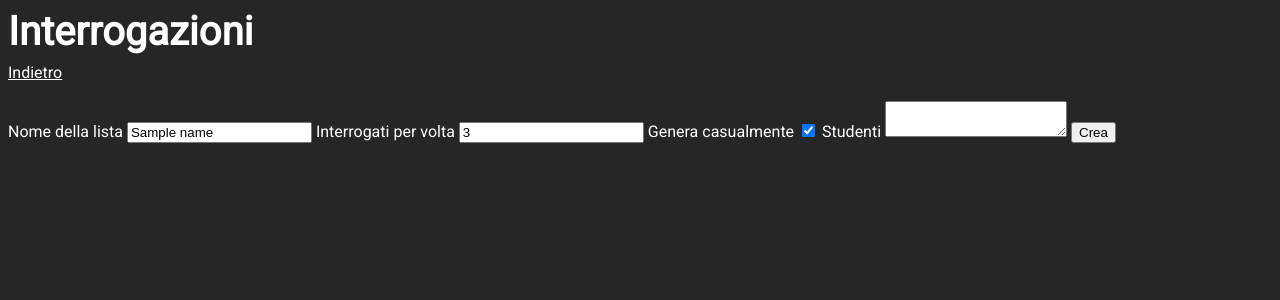
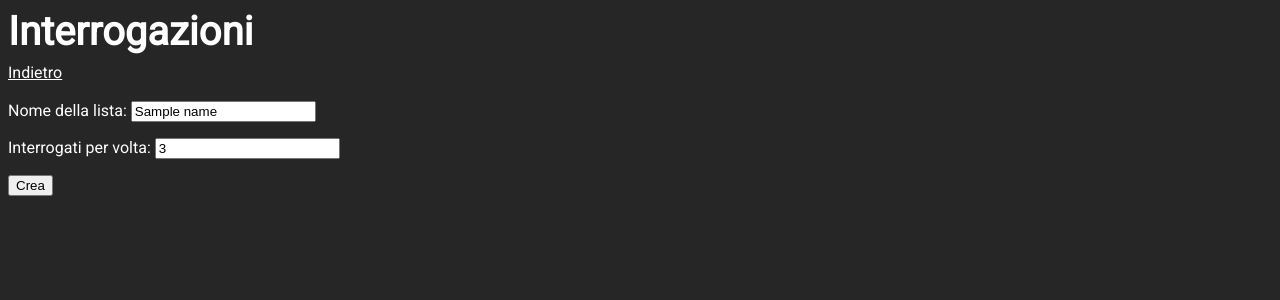
Before and after one commit to Trinitrotoluenisti/interrogazioni, a Flask app: template application/templates/create_list.html in a window 1280 px wide. Shown: the top 300 px of the page. Run offline with Flask 2, Linux system fonts and the light colour scheme; the template is opened without the code that fills it: most values are stand-ins (such as "Sample title", 1, 10 or a date in 2020); parts of the project's set-up code (start-up, migrations or seed data) failed here and were passed over.

Commit message:
Started working on create list page. Now students lists only generate randomly

```diff
--- a/application/static/style/index.css
+++ b/application/static/style/index.css
@@ -16,7 +16,7 @@
     background-color: var(--main);
 
     margin: 1vh 1vh 0 0;
-    padding: 1.4vw;
+    padding: 1vw;
 }
 
 .subject {
@@ -31,8 +31,8 @@
 .reserves { font-style: italic; }
 
 
-@media screen and (min-width: 375px) and (max-width: 850px) {
+@media only screen and (max-width: 850px) {
     .list {
-        padding: 2.1vw;
+        padding: 2vw;
     }
 }
--- a/application/static/style/main.css
+++ b/application/static/style/main.css
@@ -36,3 +36,11 @@ a:hover {
 
     cursor: pointer;
 }
+
+input[type=text] {
+    margin-bottom: 2vh;
+}
+
+input[type=submit] {
+    margin-top: 2vh;
+}
--- a/application/templates/create_list.html
+++ b/application/templates/create_list.html
@@ -5,17 +5,15 @@
     <br>
 
     <form action="/lists/new" method="POST">
-        <label for="name">Nome della lista</label>
+        <label for="name">Nome della lista:</label>
         <input type="text" name="name" value="{{ name|default('', false) }}" required>
 
-        <label for="step">Interrogati per volta</label>
+        <br>
+
+        <label for="step">Interrogati per volta:</label>
         <input type="number" name="step" min="1" value="{{ step|default(3, false) }}" required>
 
-        <label for="random">Genera casualmente</label>
-        <input id="checkbox" type="checkbox" name="random" {{ 'checked' if random|default(true, false) }}>
-
-        <label for="elements">Studenti</label>
-        <textarea id="textarea" name="elements">{{ elements|default('', false) }}</textarea>
+        <br>
 
         <input type="submit" value="Crea">
     </form>
--- a/application/templates/login.html
+++ b/application/templates/login.html
@@ -5,7 +5,7 @@
     <br>
 
     <form action="/login" method="POST">
-        <input type="password" name="password">
+        <input type="password" name="password" autofocus>
         <input type="submit" value="Login">
     </form>
 {% endblock %}
```
Also changed, not shown: application/data.py (+7 -11 lines), application/routes.py (+3 -10 lines).
